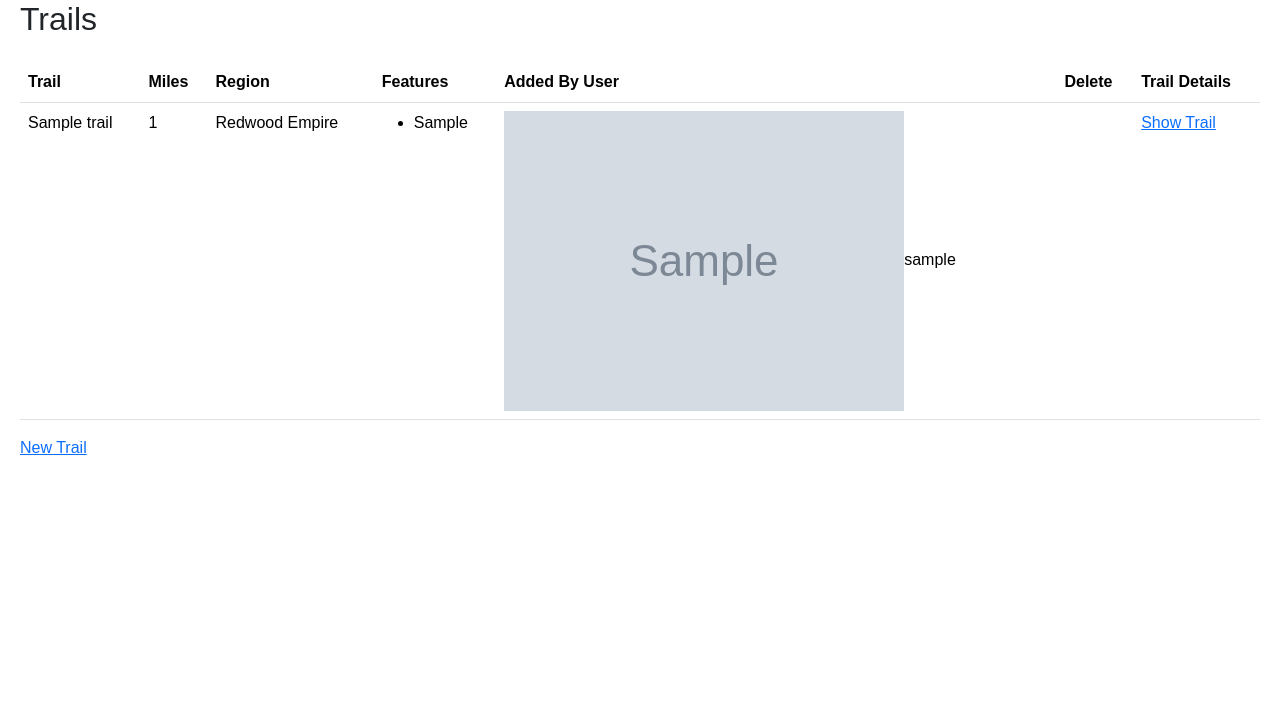
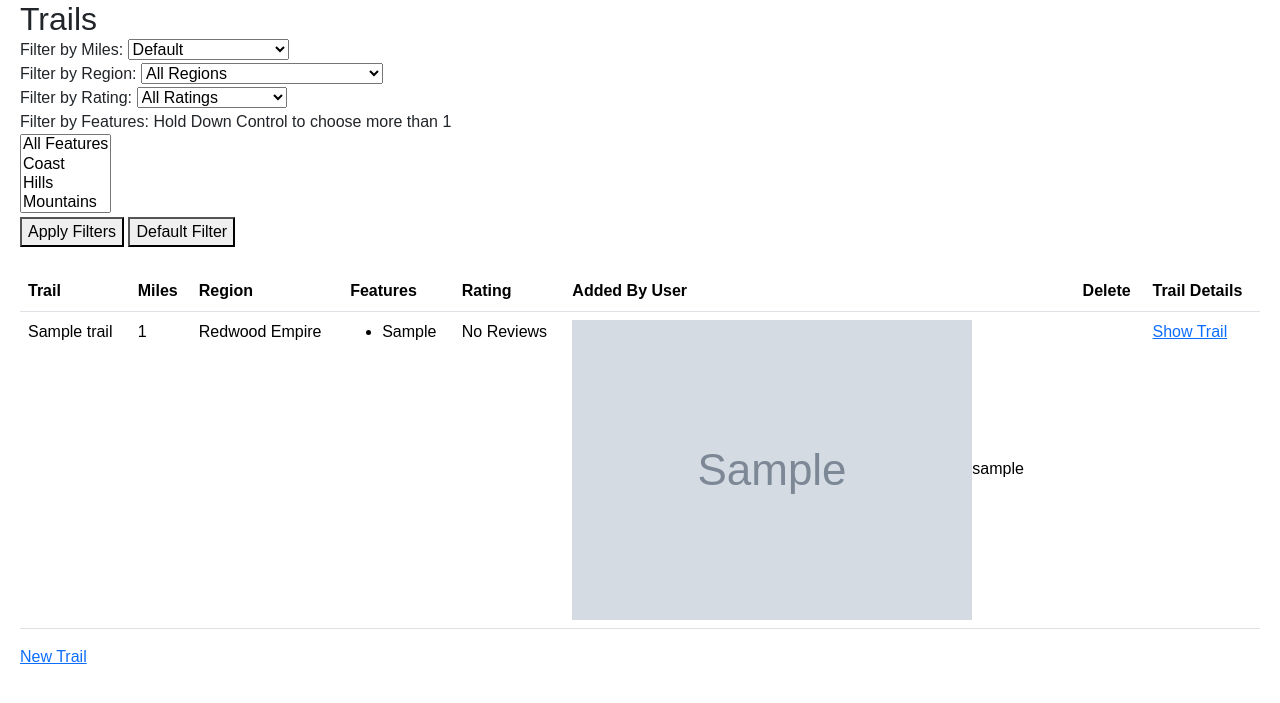
Before and after one commit to rothmana123/Project2-Senderos-Serpenteantes, a Node server app: page /trails in a window 1280 px wide. Shown: the part 76-779 px from the top of the page. Run offline with Node 20, Linux system fonts and the light colour scheme; tables that the repository leaves empty hold one stand-in row (values such as "Sample post"); grey boxes marked "Sample" are stand-in pictures; some libraries are stand-ins or nearby versions.

Commit message:
all filters working

```diff
--- a/controllers/trails.js
+++ b/controllers/trails.js
@@ -11,16 +11,52 @@ module.exports = {
   };
 
   function index(req, res) {
-    Trails.find({})
+    const filters = {};
+
+    // Extract filter values from the request query
+    const { miles, region, feature, sort, rating } = req.query;
+
+    // Apply filters if they exist
+    if (miles) {
+      filters.miles = { $gte: parseInt(miles) };
+    }
+
+    if (region) {
+      filters.region = region;
+    }
+
+    if (feature) {
+      const features = Array.isArray(feature) ? feature : [feature];
+      filters.features = { $all: features };
+    }
+
+    Trails.find(filters)
+      .sort(sort === 'shortest' ? { miles: 1 } : sort === 'longest' ? { miles: -1 } : {})
       .then((trails) => {
-        res.render('trails/index', { title: 'All the Trails', trails });
+        // Apply rating filter if it exists
+        if (rating === 'highest') {
+          trails.sort((a, b) => b.averageRating - a.averageRating);
+        } else if (rating === 'lowest') {
+          trails.sort((a, b) => a.averageRating - b.averageRating);
+        }
+
+        res.render('trails/index', {
+          title: 'All the Trails',
+          trails,
+          selectedFilters: { miles, region, feature, sort, rating },
+        });
       })
       .catch((error) => {
-        // Handle error
         console.error(error);
         res.status(500).send('Internal Server Error');
       });
   }
+
+
+
+
+
+
 
   function newTrailPage(req, res) {
     res.render('trails/new', { Trails }
--- a/controllers/users.js
+++ b/controllers/users.js
@@ -70,16 +70,13 @@ function showUser(req, res) {
     completedTrailsList(userId)
   ])
     .then(([user, favoriteTrails, completedTrails]) => {
-      console.log(user);
-      res.render('users/show', { user, favoriteTrails, completedTrails});
+      res.render('users/show', { user, favoriteTrails, completedTrails });
     })
     .catch((error) => {
       console.log(error);
       res.status(500).send('Error finding User');
     });
 }
-
-
 
 
 function favoriteTrailsList(userID) {
--- a/models/trails.js
+++ b/models/trails.js
@@ -56,5 +56,15 @@ const trailSchema = new Schema({
     timestamps: true
   });
 
+  trailSchema.virtual('averageRating').get(function () {
+    const reviews = this.reviews;
+    if (reviews.length === 0) {
+      return 'No Reviews';
+    }
+    const totalRating = reviews.reduce((sum, review) => sum + review.rating, 0);
+    const averageRating = totalRating / reviews.length;
+    return averageRating.toFixed(1);
+  });
+
   // Compile the schema into a model and export it
   module.exports = mongoose.model('Trail', trailSchema);
--- a/views/trails/index.ejs
+++ b/views/trails/index.ejs
@@ -1,5 +1,63 @@
 <%- include('../partials/header') %>
 <h2 class="card-title">Trails</h2>
+
+<form action="/trails" method="GET">
+  <div class="filter-section">
+    <label for="sort">Filter by Miles:</label>
+    <select name="sort" id="sort">
+      <option value="">Default</option>
+      <option value="longest">Longest to Shortest</option>
+      <option value="shortest">Shortest to Longest</option>
+    </select>
+  </div>
+
+  <div class="filter-section">
+    <label for="region">Filter by Region:</label>
+    <select name="region" id="region">
+      <option value="">All Regions</option>
+      <option value="Redwood Empire">Redwood Empire</option>
+      <option value="Shasta and Trinity">Shasta and Trinity</option>
+      <option value="Lassen and Modoc">Lassen and Modoc</option>
+      <option value="Mendocino and Wine Country">Mendocino and Wine Country</option>
+      <option value="Sacramento and Gold Country">Sacramento and Gold Country</option>
+      <option value="Tahoe and Northern Sierra">Tahoe and Northern Sierra</option>
+      <option value="San Francisco Bay Area">San Francisco Bay Area</option>
+      <option value="Yosemite and Mammoth Lakes">Yosemite and Mammoth Lakes</option>
+      <option value="Monterey and Big Sur">Monterey and Big Sur</option>
+      <option value="San Joaquin Valley">San Joaquin Valley</option>
+      <option value="Sequoia and King Canyon">Sequoia and King Canyon</option>
+    </select>
+  </div>
+
+  <div class="filter-section">
+    <label for="rating">Filter by Rating:</label>
+    <select name="rating" id="rating">
+      <option value="">All Ratings</option>
+      <option value="highest">Highest to Lowest</option>
+      <option value="lowest">Lowest to Highest</option>
+    </select>
+  </div>
+
+  <div class="filter-section">
+    <label for="feature">Filter by Features:</label>
+    <label>Hold Down Control to choose more than 1</label><br>
+    <select name="feature" id="feature" multiple>
+      <option value="">All Features</option>
+      <option value="Coast">Coast</option>
+      <option value="Hills">Hills</option>
+      <option value="Mountains">Mountains</option>
+      <option value="Creek">Creek</option>
+      <option value="Rivers">Rivers</option>
+      <option value="Forests">Forests</option>
+      <option value="Wildflowers">Wildflowers</option>
+      <option value="Lakes">Lakes</option>
+      <option value="Waterfall">Waterfall</option>
+    </select>
+  </div>
+
+  <button type="submit">Apply Filters</button>
+  <button type="submit" name="sort" value="default">Default Filter</button>
+</form>
 
 <table id="list" class="table table-hover caption-top">
     <thead>
@@ -8,6 +66,7 @@
         <th scope="col" class="trail-table-head">Miles</th>
         <th scope="col" class="trail-table-head">Region</th>
         <th scope="col" class="trail-table-head">Features</th>
+        <th scope="col" class="trail-table-head">Rating</th>
         <th scope="col" class="trail-table-head">Added By User</th>
         <th scope="col" class="trail-table-head">Delete</th>
         <th scope="col" class="trail-table-head">Trail Details</th>
@@ -23,6 +82,7 @@
           <td><ul><% t.features.forEach(function(f) { %>
             <li> <%= f %> </li>
             <% }); %> </ul></td>
+            <td><%= t.averageRating %></td>
           <td ><img alt="avatar" src="<%= t.userAvatar %>" referrerpolicy="no-referrer" ><%= t.userName %></td>
           <td>
             <% if (user && user._id.equals(t.user)) { %>
--- a/views/trails/new.ejs
+++ b/views/trails/new.ejs
@@ -48,6 +48,7 @@
       <label><input type="checkbox" name="features" value="Creek"> Creek</label><br>
       <label><input type="checkbox" name="features" value="Rivers"> Rivers</label><br>
       <label><input type="checkbox" name="features" value="Forests"> Forests</label><br>
+      <label><input type="checkbox" name="features" value="Lakes"> Lakes</label><br>
       <label><input type="checkbox" name="features" value="Wildflowers"> Wildflowers</label><br>
       <label><input type="checkbox" name="features" value="Waterfall"> Waterfall</label><br>
 
```
Also changed, not shown: views/users/show.ejs (+11 -6 lines).
